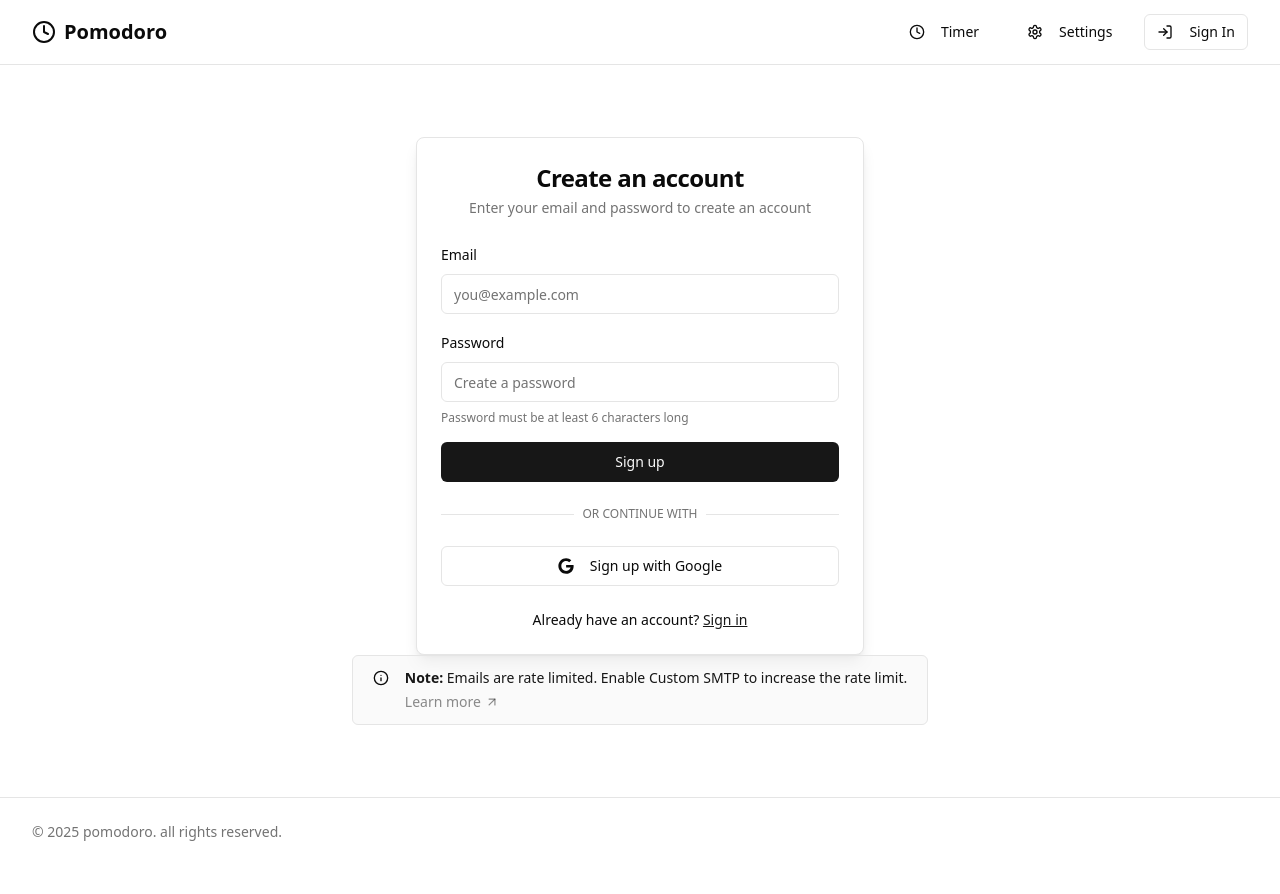
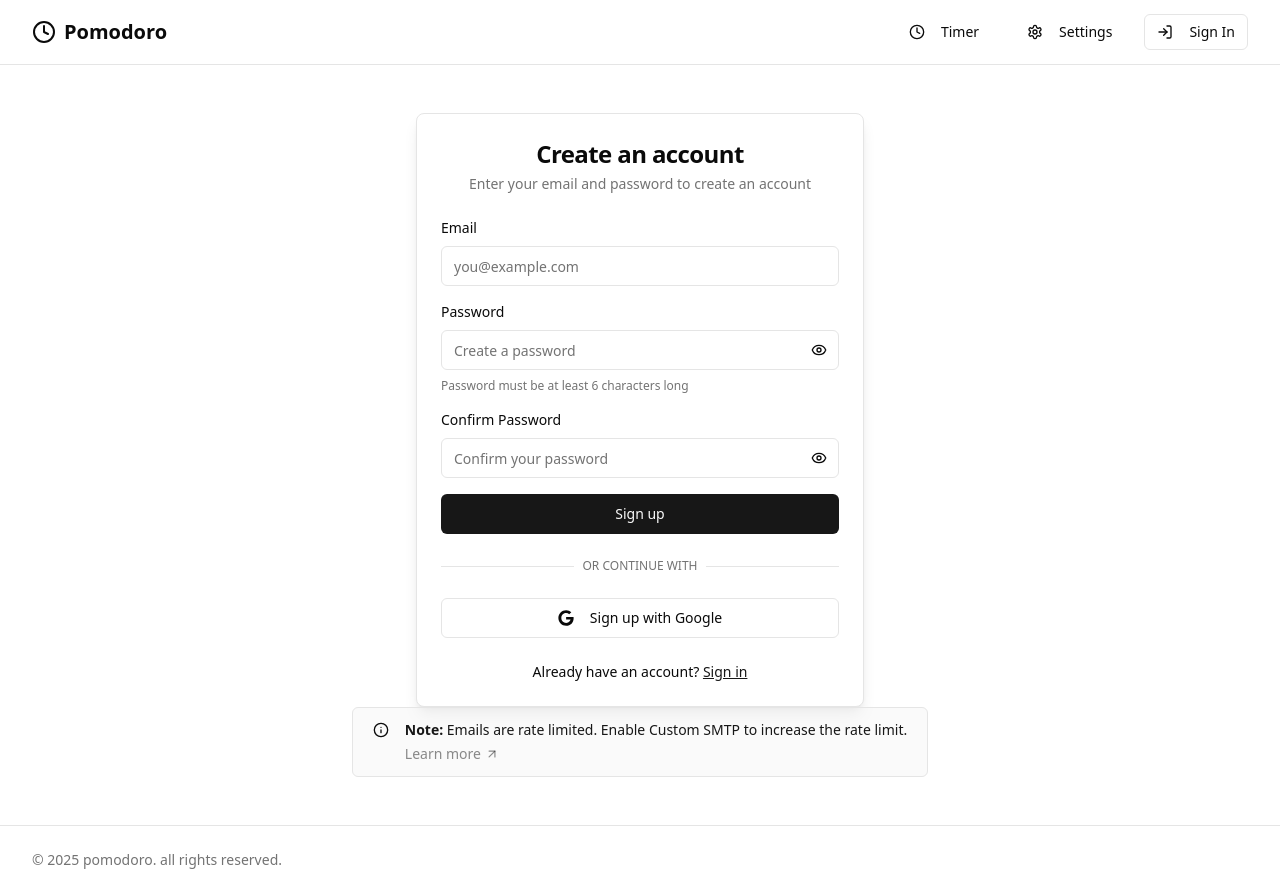
Before and after one commit to abdiel-vega/pomodoro_timer, a Next.js app: page /sign-up in a window 1280 px wide. Before the commit the page ends 866 px from the top, so only its background shows below. Built offline with nearby package versions, Linux system fonts and the light colour scheme; no server answers.

Commit message:
reset password stuff

```diff
--- a/app/(auth-pages)/sign-up/page.tsx
+++ b/app/(auth-pages)/sign-up/page.tsx
@@ -1,17 +1,77 @@
+// app/(auth-pages)/sign-up/page.tsx
+'use client';
+
+import { useState } from 'react';
+import { useRouter } from 'next/navigation';
 import { signUpAction } from "@/app/actions";
 import { FormMessage, Message } from "@/components/form-message";
-import { SubmitButton } from "@/components/submit-button";
+import { Button } from "@/components/ui/button";
 import { Input } from "@/components/ui/input";
-import { Label } from "@/components/ui/label";
-import { Button } from "@/components/ui/button";
 import Link from "next/link";
 import { Card, CardContent, CardDescription, CardFooter, CardHeader, CardTitle } from "@/components/ui/card";
 import { SmtpMessage } from "../smtp-message";
+import { Eye, EyeOff } from "lucide-react";
+import { createClient } from '@/utils/supabase/client';
 
-export default async function Signup(props: {
-  searchParams: Promise<Message>;
-}) {
-  const searchParams = await props.searchParams;
+export default function SignUp() {
+  const [email, setEmail] = useState('');
+  const [password, setPassword] = useState('');
+  const [confirmPassword, setConfirmPassword] = useState('');
+  const [showPassword, setShowPassword] = useState(false);
+  const [showConfirmPassword, setShowConfirmPassword] = useState(false);
+  const [error, setError] = useState('');
+  const [isLoading, setIsLoading] = useState(false);
+  const router = useRouter();
+  const supabase = createClient();
+
+  const handleSignUp = async (e: React.FormEvent) => {
+    e.preventDefault();
+    setIsLoading(true);
+    setError('');
+
+    // Validate passwords match
+    if (password !== confirmPassword) {
+      setError("Passwords do not match");
+      setIsLoading(false);
+      return;
+    }
+
+    try {
+      const { data, error } = await supabase.auth.signUp({
+        email,
+        password,
+        options: {
+          emailRedirectTo: `${window.location.origin}/auth/callback`,
+        },
+      });
+
+      if (error) throw error;
+
+      // Navigate to confirmation page
+      router.push('/sign-up/confirmation');
+    } catch (err: any) {
+      console.error("Sign-up error:", err);
+      setError(err.message || "An error occurred during sign-up");
+    } finally {
+      setIsLoading(false);
+    }
+  };
+
+  const handleGoogleSignIn = async () => {
+    try {
+      const { data, error } = await supabase.auth.signInWithOAuth({
+        provider: 'google',
+        options: {
+          redirectTo: `${window.location.origin}/auth/callback`,
+        },
+      });
+
+      if (error) throw error;
+    } catch (err: any) {
+      console.error('Error signing in with Google:', err.message);
+      setError(err.message);
+    }
+  };
 
   return (
     <div className="flex-1 flex flex-col items-center justify-center min-h-[80vh] p-4">
@@ -23,7 +83,9 @@ export default async function Signup(props: {
           </CardDescription>
         </CardHeader>
         <CardContent>
-          <form className="flex flex-col space-y-4" action="/sign-up/confirmation">
+          {error && <FormMessage message={{ error }} />}
+
+          <form className="flex flex-col space-y-4" onSubmit={handleSignUp}>
             <div className="space-y-2">
               <Label htmlFor="email">Email</Label>
               <Input
@@ -31,31 +93,75 @@ export default async function Signup(props: {
                 name="email"
                 placeholder="you@example.com"
                 type="email"
+                value={email}
+                onChange={(e) => setEmail(e.target.value)}
                 required
               />
             </div>
+
             <div className="space-y-2">
               <Label htmlFor="password">Password</Label>
+              <div className="relative">
                 <Input
                   id="password"
-                type="password"
+                  type={showPassword ? "text" : "password"}
                   name="password"
                   placeholder="Create a password"
                   minLength={6}
+                  value={password}
+                  onChange={(e) => setPassword(e.target.value)}
                   required
+                  className="pr-10"
                 />
+                <Button
+                  type="button"
+                  variant="ghost"
+                  size="sm"
+                  className="absolute right-0 top-0 h-full px-3"
+                  onClick={() => setShowPassword(!showPassword)}
+                  tabIndex={-1}
+                >
+                  {showPassword ? <EyeOff size={16} /> : <Eye size={16} />}
+                </Button>
+              </div>
               <p className="text-xs text-muted-foreground">
                 Password must be at least 6 characters long
               </p>
             </div>
-            <SubmitButton
-              formAction={signUpAction}
-              pendingText="Signing up..."
+
+            <div className="space-y-2">
+              <Label htmlFor="confirmPassword">Confirm Password</Label>
+              <div className="relative">
+                <Input
+                  id="confirmPassword"
+                  type={showConfirmPassword ? "text" : "password"}
+                  name="confirmPassword"
+                  placeholder="Confirm your password"
+                  value={confirmPassword}
+                  onChange={(e) => setConfirmPassword(e.target.value)}
+                  required
+                  className="pr-10"
+                />
+                <Button
+                  type="button"
+                  variant="ghost"
+                  size="sm"
+                  className="absolute right-0 top-0 h-full px-3"
+                  onClick={() => setShowConfirmPassword(!showConfirmPassword)}
+                  tabIndex={-1}
+                >
+                  {showConfirmPassword ? <EyeOff size={16} /> : <Eye size={16} />}
+                </Button>
+              </div>
+            </div>
+
+            <Button
+              type="submit"
               className="w-full"
+              disabled={isLoading}
             >
-              Sign up
-            </SubmitButton>
-            <FormMessage message={searchParams} />
+              {isLoading ? "Signing up..." : "Sign up"}
+            </Button>
           </form>
 
           <div className="relative my-6">
@@ -69,14 +175,17 @@ export default async function Signup(props: {
             </div>
           </div>
 
-          <form action="/auth/google" method="post">
-            <Button type="submit" variant="outline" className="w-full">
+          <Button
+            type="button"
+            variant="outline"
+            className="w-full"
+            onClick={handleGoogleSignIn}
+          >
             <svg className="mr-2 h-4 w-4" aria-hidden="true" focusable="false" data-prefix="fab" data-icon="google" role="img" xmlns="http://www.w3.org/2000/svg" viewBox="0 0 488 512">
               <path fill="currentColor" d="M488 261.8C488 403.3 391.1 504 248 504 110.8 504 0 393.2 0 256S110.8 8 248 8c66.8 0 123 24.5 166.3 64.9l-67.5 64.9C258.5 52.6 94.3 116.6 94.3 256c0 86.5 69.1 156.6 153.7 156.6 98.2 0 135-70.4 140.8-106.9H248v-85.3h236.1c2.3 12.7 3.9 24.9 3.9 41.4z"></path>
             </svg>
             Sign up with Google
           </Button>
-          </form>
         </CardContent>
         <CardFooter className="flex flex-col space-y-4">
           <div className="text-center text-sm">
@@ -91,3 +200,12 @@ export default async function Signup(props: {
     </div>
   );
 }
+
+// Helper component for the Label
+function Label({ htmlFor, children }: { htmlFor: string, children: React.ReactNode }) {
+  return (
+    <label htmlFor={htmlFor} className="block text-sm font-medium mb-1">
+      {children}
+    </label>
+  );
+}
--- a/app/actions.ts
+++ b/app/actions.ts
@@ -57,27 +57,23 @@ export const forgotPasswordAction = async (formData: FormData) => {
   const email = formData.get('email')?.toString();
   const supabase = await createClient();
   const origin = (await headers()).get('origin');
-  const callbackUrl = formData.get('callbackUrl')?.toString();
 
   if (!email) {
     return encodedRedirect('error', '/forgot-password', 'Email is required');
   }
 
+  // Set the recovery type explicitly to help our callback route
   const { error } = await supabase.auth.resetPasswordForEmail(email, {
-    redirectTo: `${origin}/auth/callback?redirect_to=/protected/reset-password`,
+    redirectTo: `${origin}/auth/callback?type=recovery`,
   });
 
   if (error) {
-    console.error(error.message);
+    console.error('Password reset error:', error.message);
     return encodedRedirect(
       'error',
       '/forgot-password',
       'Could not reset password'
     );
-  }
-
-  if (callbackUrl) {
-    return redirect(callbackUrl);
   }
 
   return encodedRedirect(
--- a/app/auth/callback/route.ts
+++ b/app/auth/callback/route.ts
@@ -1,23 +1,38 @@
-import { createClient } from "@/utils/supabase/server";
-import { NextResponse } from "next/server";
+// app/auth/callback/route.ts
+import { createClient } from '@/utils/supabase/server';
+import { NextResponse } from 'next/server';
 
 export async function GET(request: Request) {
-  // The `/auth/callback` route is required for the server-side auth flow implemented
-  // by the SSR package. It exchanges an auth code for the user's session.
+  // Get the URL and parameters
   const requestUrl = new URL(request.url);
-  const code = requestUrl.searchParams.get("code");
+  const code = requestUrl.searchParams.get('code');
   const origin = requestUrl.origin;
+  const type = requestUrl.searchParams.get('type');
 
+  // Create Supabase client
+  const supabase = await createClient();
+
+  // Handle different auth callback types
   if (code) {
-    const supabase = await createClient();
     const { error } = await supabase.auth.exchangeCodeForSession(code);
 
     if (error) {
-      console.error("Error exchanging code for session:", error);
-      return NextResponse.redirect(`${origin}/sign-in?error=${encodeURIComponent(error.message)}`);
+      console.error('Auth callback error:', error.message);
+      // Redirect to sign-in with error message
+      return NextResponse.redirect(
+        `${origin}/sign-in?error=${encodeURIComponent(error.message)}`
+      );
     }
+
+    // For password recovery specifically, always redirect to reset password page
+    if (type === 'recovery') {
+      return NextResponse.redirect(`${origin}/protected/reset-password`);
+    }
+
+    // For other successful auth flows, redirect to protected area
+    return NextResponse.redirect(`${origin}/protected`);
   }
 
-  // URL to redirect to after sign in process completes
-  return NextResponse.redirect(`${origin}/protected`);
+  // If no code is present, redirect to homepage
+  return NextResponse.redirect(`${origin}`);
 }
--- a/app/protected/reset-password/page.tsx
+++ b/app/protected/reset-password/page.tsx
@@ -1,37 +1,183 @@
-import { resetPasswordAction } from "@/app/actions";
-import { FormMessage, Message } from "@/components/form-message";
-import { SubmitButton } from "@/components/submit-button";
+/*
+
+reset password page
+
+*/
+'use client';
+
+import { useState, useEffect } from "react";
+import { useRouter } from "next/navigation";
 import { Input } from "@/components/ui/input";
-import { Label } from "@/components/ui/label";
+import { Button } from "@/components/ui/button";
+import { FormMessage } from "@/components/form-message";
+import { Eye, EyeOff } from "lucide-react";
+import { createClient } from "@/utils/supabase/client";
 
-export default async function ResetPassword(props: {
-  searchParams: Promise<Message>;
-}) {
-  const searchParams = await props.searchParams;
+export default function ResetPassword() {
+  const [password, setPassword] = useState("");
+  const [confirmPassword, setConfirmPassword] = useState("");
+  const [showPassword, setShowPassword] = useState(false);
+  const [showConfirmPassword, setShowConfirmPassword] = useState(false);
+  const [error, setError] = useState("");
+  const [success, setSuccess] = useState("");
+  const [isSubmitting, setIsSubmitting] = useState(false);
+  const [canResetPassword, setCanResetPassword] = useState(false);
+  const router = useRouter();
+  const supabase = createClient();
+
+  // Check if user is authenticated and in recovery mode
+  useEffect(() => {
+    const checkAuthState = async () => {
+      try {
+        const { data, error } = await supabase.auth.getSession();
+
+        if (error) {
+          throw error;
+        }
+
+        if (data.session) {
+          setCanResetPassword(true);
+        } else {
+          // No valid session - redirect to forgot password
+          setError("No active session. Please request a new password reset link.");
+          setTimeout(() => {
+            router.push('/forgot-password');
+          }, 3000);
+        }
+      } catch (err) {
+        console.error("Auth check error:", err);
+        setError("Authentication error. Please try again.");
+      }
+    };
+
+    checkAuthState();
+  }, []);
+
+  const handlePasswordReset = async (e: React.FormEvent) => {
+    e.preventDefault();
+    setIsSubmitting(true);
+    setError("");
+    setSuccess("");
+
+    // Validate passwords match
+    if (password !== confirmPassword) {
+      setError("Passwords do not match");
+      setIsSubmitting(false);
+      return;
+    }
+
+    try {
+      // Update the password
+      const { error: updateError } = await supabase.auth.updateUser({
+        password: password,
+      });
+
+      if (updateError) {
+        // Check if the error is about using the same password
+        if (updateError.message.includes('same password')) {
+          setError("You cannot reuse your previous password. Please choose a different one.");
+        } else {
+          setError(updateError.message);
+        }
+      } else {
+        setSuccess("Password updated successfully! Redirecting to home page...");
+        // Redirect after 2 seconds
+        setTimeout(() => {
+          router.push('/');
+        }, 2000);
+      }
+    } catch (err: any) {
+      console.error("Error resetting password:", err);
+      setError(err.message || "An error occurred while resetting your password");
+    } finally {
+      setIsSubmitting(false);
+    }
+  };
+
+  // Show a loading state or error if we're checking auth
+  if (!canResetPassword && !error) {
     return (
-    <form className="flex flex-col w-full max-w-md p-4 gap-2 [&>input]:mb-4">
-      <h1 className="text-2xl font-medium">Reset password</h1>
-      <p className="text-sm text-foreground/60">
+      <div className="flex justify-center items-center min-h-[50vh]">
+        <div className="animate-pulse text-center">
+          <p>Verifying your session...</p>
+        </div>
+      </div>
+    );
+  }
+
+  return (
+    <div className="flex flex-col w-full max-w-md p-4 gap-2 mx-auto">
+      <h1 className="text-2xl font-medium">Reset your password</h1>
+      <p className="text-sm text-foreground/60 mb-4">
         Please enter your new password below.
       </p>
-      <Label htmlFor="password">New password</Label>
+
+      {error && <FormMessage message={{ error }} />}
+      {success && <FormMessage message={{ success }} />}
+
+      <form onSubmit={handlePasswordReset} className="space-y-4">
+        <div className="space-y-2">
+          <label htmlFor="password" className="text-sm font-medium">New password</label>
+          <div className="relative">
             <Input
-        type="password"
-        name="password"
+              id="password"
+              type={showPassword ? "text" : "password"}
+              value={password}
+              onChange={(e) => setPassword(e.target.value)}
               placeholder="New password"
               required
+              className="pr-10"
+              disabled={!canResetPassword || isSubmitting}
             />
-      <Label htmlFor="confirmPassword">Confirm password</Label>
+            <Button
+              type="button"
+              variant="ghost"
+              size="sm"
+              className="absolute right-0 top-0 h-full px-3"
+              onClick={() => setShowPassword(!showPassword)}
+              tabIndex={-1}
+              disabled={!canResetPassword || isSubmitting}
+            >
+              {showPassword ? <EyeOff size={16} /> : <Eye size={16} />}
+            </Button>
+          </div>
+        </div>
+
+        <div className="space-y-2">
+          <label htmlFor="confirmPassword" className="text-sm font-medium">Confirm password</label>
+          <div className="relative">
             <Input
-        type="password"
-        name="confirmPassword"
+              id="confirmPassword"
+              type={showConfirmPassword ? "text" : "password"}
+              value={confirmPassword}
+              onChange={(e) => setConfirmPassword(e.target.value)}
               placeholder="Confirm password"
               required
+              className="pr-10"
+              disabled={!canResetPassword || isSubmitting}
             />
-      <SubmitButton formAction={resetPasswordAction}>
-        Reset password
-      </SubmitButton>
-      <FormMessage message={searchParams} />
+            <Button
+              type="button"
+              variant="ghost"
+              size="sm"
+              className="absolute right-0 top-0 h-full px-3"
+              onClick={() => setShowConfirmPassword(!showConfirmPassword)}
+              tabIndex={-1}
+              disabled={!canResetPassword || isSubmitting}
+            >
+              {showConfirmPassword ? <EyeOff size={16} /> : <Eye size={16} />}
+            </Button>
+          </div>
+        </div>
+
+        <Button
+          type="submit"
+          className="w-full"
+          disabled={!canResetPassword || isSubmitting}
+        >
+          {isSubmitting ? "Resetting password..." : "Reset password"}
+        </Button>
       </form>
+    </div>
   );
 }
```
Lines whose indentation alone changed are shown as unchanged.
